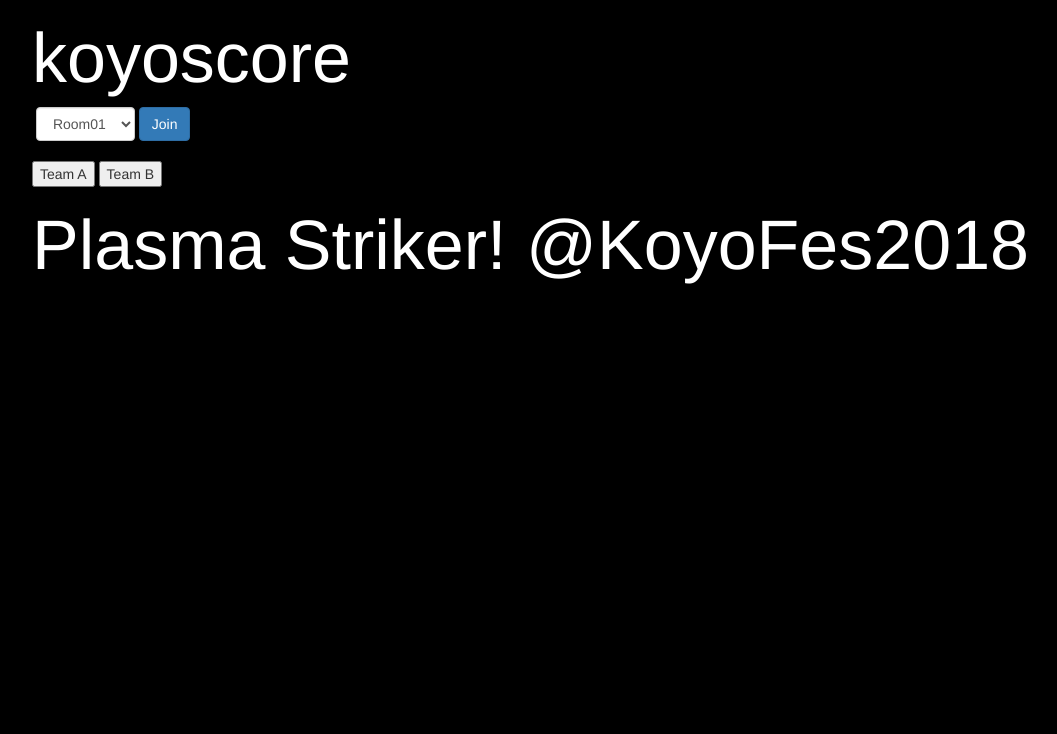
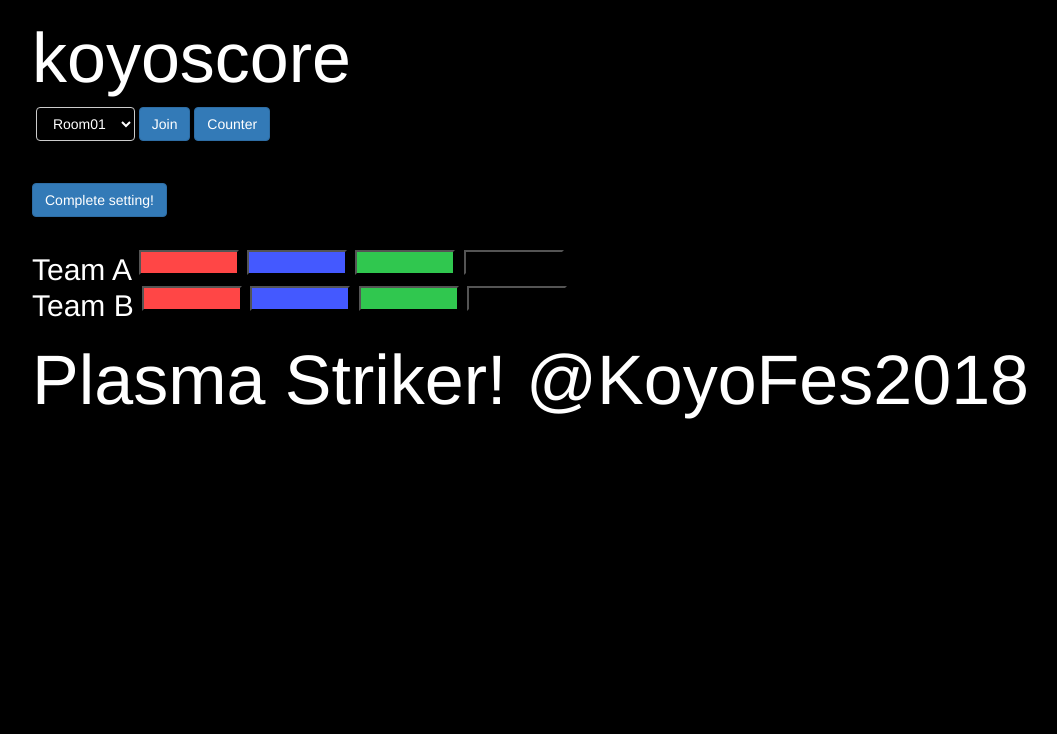
Before and after one commit to clp19009/REVi, a website: page scoreboard.html in a window 1280 px wide. Shown: the whole page, without its empty margins (38-1095 px from the left). Drawn offline with nearby package versions, Linux system fonts and the light colour scheme; no server answers.

Commit message:
デザインを変更

```diff
--- a/scoreboard.html
+++ b/scoreboard.html
@@ -15,38 +15,51 @@
         <form class="form-inline">
             <div class="form-group">
                 <label class="roomLabel" for="rooms"></label>
-                <select class="form-control" id="rooms">
+                <select class="form-control" id="rooms" style="background-color:black; color:white;">
                     <option value="room01">Room01</option>
                     <option value="room02">Room02</option>
                 </select>
             </div>
             <button type="submit" class="btn btn-primary" id="sendButton">Join</button>
+            <input type="button" value="Counter" class="btn btn-primary" onclick="location.href = 'index.html';">
             <br>
             <br>
-            <span><input type="button" value="Team A" id="button_a_1" onclick="document.getElementById('button_a_1').style.display = `none`; document.getElementById('button_a_2').style.display = `inline-block`;"></span>
-            <span id="button_a_2" style="display:none;"><input type="button" style="display:inline" value="TeamA" onclick="document.getElementById('button_a_1').style.display = `inline-block`; document.getElementById('button_a_2').style.display = `none`;">
-                <input type="button" class="chk1" onclick="changecolor('team_a', '#ff4646');" style="width: 100px; height: 50px; color: red;">
-                <input type="button" class="chk2" onclick="changecolor('team_a', '#4459ff');" style="width: 100px; height: 50px; color: blue;">
-                <input type="button" class="chk3" onclick="changecolor('team_a', '#30c74f');" style="width: 100px; height: 50px; color: green;">
-                <input type="button" class="chk4" onclick="changecolor('team_a', '#000000');" style="width: 100px; height: 50px; color: black;">
-            </span>
-            <span><input type="button" value="Team B" id="button_b_1" onclick="document.getElementById('button_b_1').style.display = `none`; document.getElementById('button_b_2').style.display = `inline-block`;"></span>
-            <span id="button_b_2" style="display:none;"><input type="button" value="Team B" onclick="document.getElementById('button_b_1').style.display = `inline-block`; document.getElementById('button_b_2').style.display = `none`;">
-                <input type="button" class="chk1" onclick="changecolor('team_b', '#ff4646');" style="width: 100px; height: 50px; color: red;">
-                <input type="button" class="chk2" onclick="changecolor('team_b', '#4459ff');" style="width: 100px; height: 50px; color: blue;">
-                <input type="button" class="chk3" onclick="changecolor('team_b', '#30c74f');" style="width: 100px; height: 50px; color: green;">
-                <input type="button" class="chk4" onclick="changecolor('team_b', '#000000');" style="width: 100px; height: 50px; color: black;">
-            </span>
+            <h2>
+                <span id="setting">
+                    <input type="button" value="Complete setting!" class="btn btn-primary" onclick="document.getElementById('setting').style.display = `none`; document.getElementById('on_game').style.display = `inline-block`;">
+                    <br>
+                    <br>
+                    Team A
+                    <input type="button" class="chk1" onclick="changecolor('team_a', '#ff4646');" style="width: 100px; height: 25px; color: red;">
+                    <input type="button" class="chk2" onclick="changecolor('team_a', '#4459ff');" style="width: 100px; height: 25px; color: blue;">
+                    <input type="button" class="chk3" onclick="changecolor('team_a', '#30c74f');" style="width: 100px; height: 25px; color: green;">
+                    <input type="button" class="chk4" onclick="changecolor('team_a', '#000000');" style="width: 100px; height: 25px; color: black;">
+                    <br>
+                    Team B
+                    <input type="button" class="chk1" onclick="changecolor('team_b', '#ff4646');" style="width: 100px; height: 25px; color: red;">
+                    <input type="button" class="chk2" onclick="changecolor('team_b', '#4459ff');" style="width: 100px; height: 25px; color: blue;">
+                    <input type="button" class="chk3" onclick="changecolor('team_b', '#30c74f');" style="width: 100px; height: 25px; color: green;">
+                    <input type="button" class="chk4" onclick="changecolor('team_b', '#000000');" style="width: 100px; height: 25px; color: black;">
+                </span>
+                <input type="button" id="on_game" value="ON GAME!" class="btn btn-primary" style="display: none;" onclick="document.getElementById('on_game').style.display = `none`; document.getElementById('setting').style.display = `inline-block`;">
+            </h2>
         </form>
 
         <h1>Plasma Striker! @KoyoFes2018</h1>
         <br>
         <div>
-            <h1 style="display:inline;"><span id="team_a" style="position: absolute; left: 25%; transform: translate(-50%); font-size:20vw;">&nbsp;&nbsp;&nbsp;&nbsp;&nbsp;&nbsp;&nbsp;</span></h1>
+            <h1 style="display: inline;"><span id="team_a" style="position: absolute; left: 25%; transform: translate(-50%); font-size: 20vw;">&nbsp;&nbsp;&nbsp;&nbsp;&nbsp;&nbsp;&nbsp;</span></h1>
             <span id="score_a" style="position: absolute; left: 25%; transform: translate(-50%);"></span>
-            <h1 style="display:inline;"><span id="team_b" style="position: absolute; left: 75%; transform: translate(-50%); font-size:20vw;">&nbsp;&nbsp;&nbsp;&nbsp;&nbsp;&nbsp;&nbsp;</span></h1>
+            <h1 style="display: inline;"><span id="team_b" style="position: absolute; left: 75%; transform: translate(-50%); font-size: 20vw;">&nbsp;&nbsp;&nbsp;&nbsp;&nbsp;&nbsp;&nbsp;</span></h1>
             <span id="score_b" style="position: absolute; left: 75%; transform: translate(-50%);"></span>
         </div>
+        <br>
+        <br>
+        <br>
+        <br>
+        <br>
+        <br>
+        <br>
     </div>
 
     <script type="text/javascript">
```
Also changed, not shown: index.html (+9 -43 lines).
